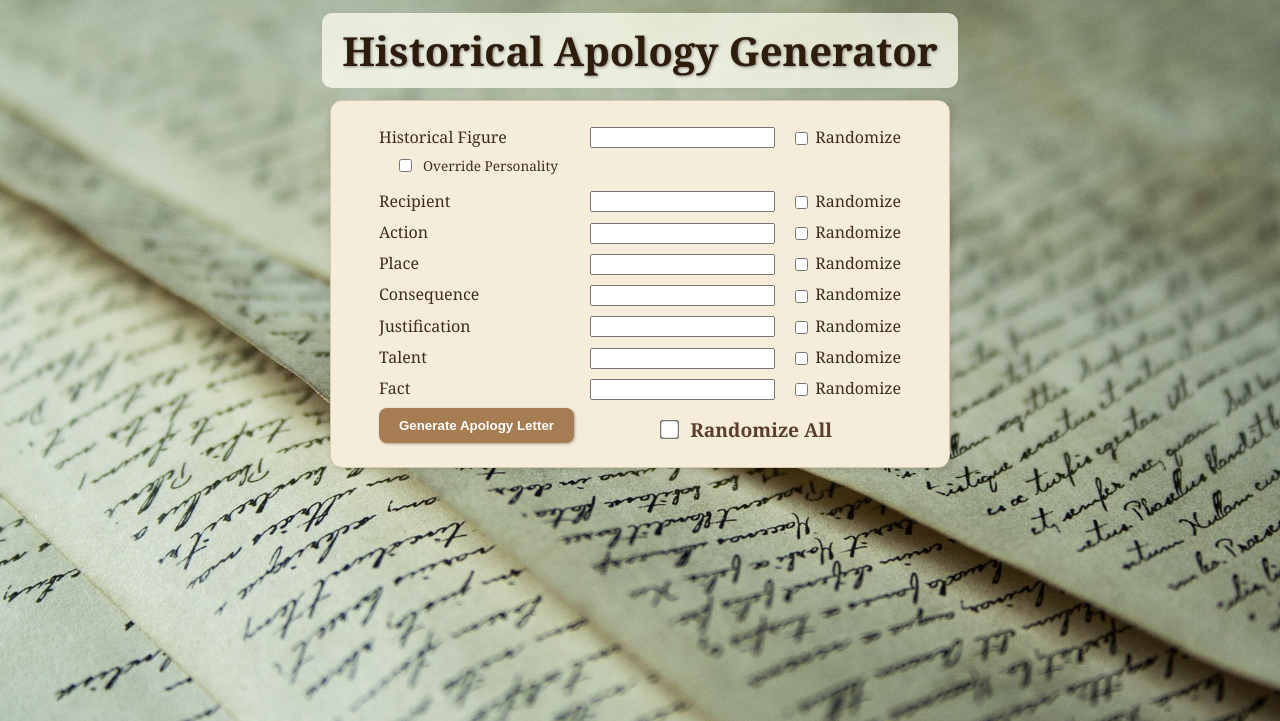
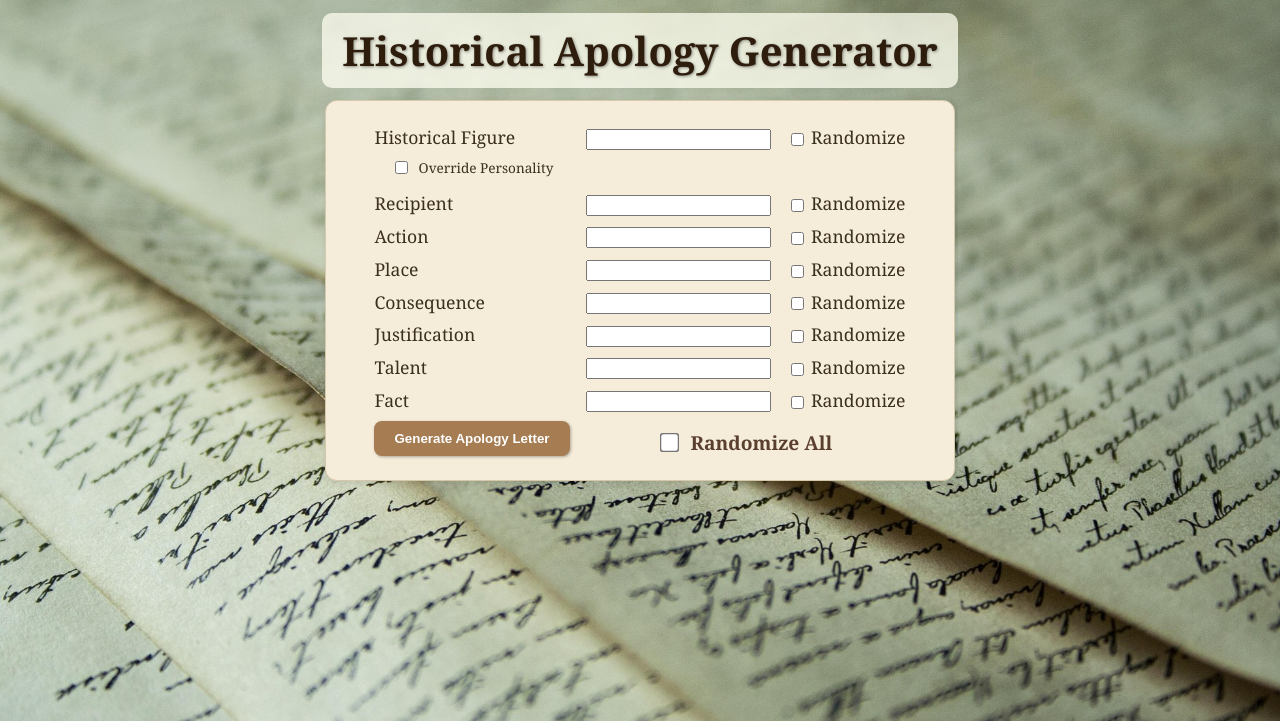
Before and after one commit to Mewzok/Server-Side-Web-Development, a PHP site: page / in a window 1280 px wide. Shown: the top 721 px of the page. Run offline with PHP 8.4, Linux system fonts and the light colour scheme; data that the repository does not hold is empty.

Commit message:
- Make form font slightly larger

```diff
--- a/Final-Project/style.css
+++ b/Final-Project/style.css
@@ -64,6 +64,7 @@ form {
     max-width: auto;
     margin: 0 auto;
     margin-bottom: 20px;
+    font-size: 1.1rem;
 }
 
 form table {
```
